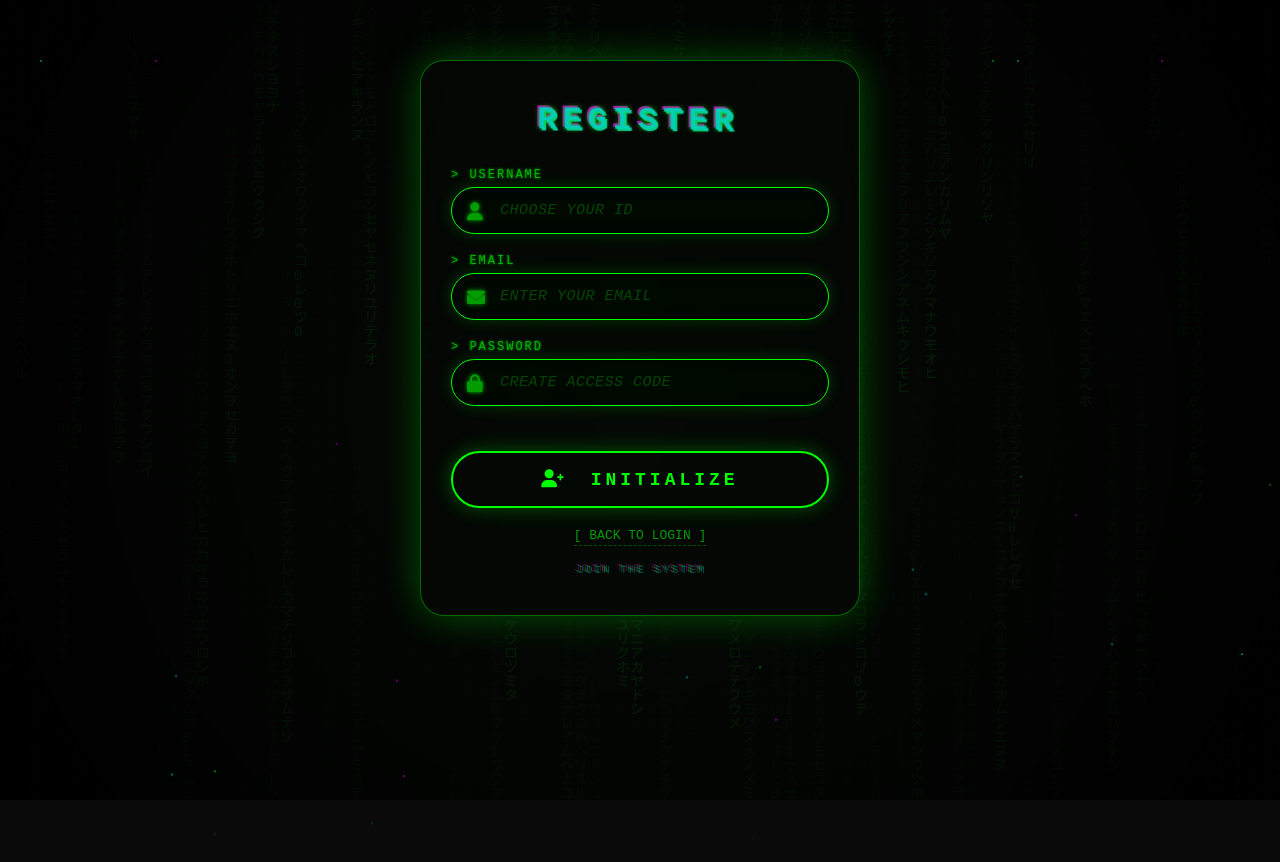
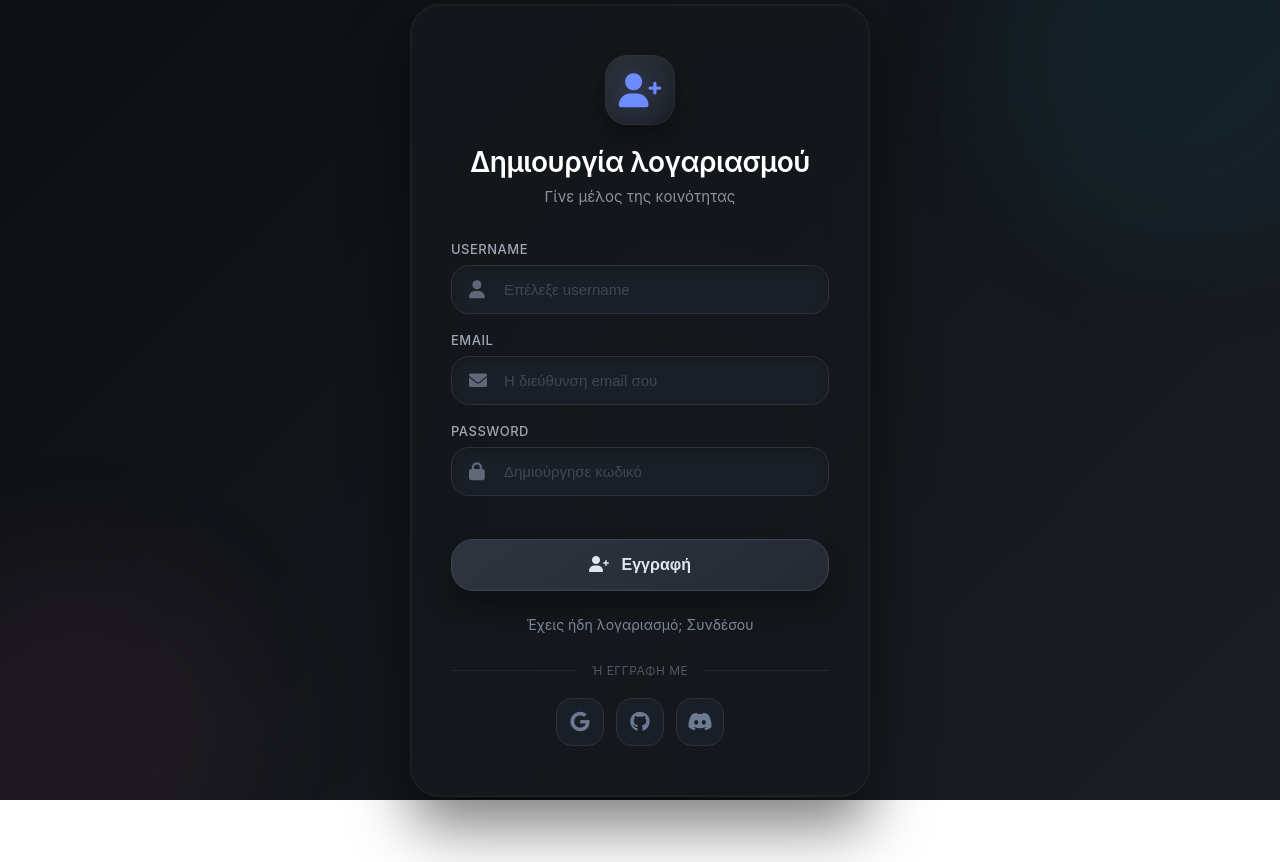
Before and after one commit to blacksheepgr/chat-app, a website: page public/register.html in a window 1280 px wide. After the commit the page ends 800 px from the top, so only its background shows below. Drawn offline with Linux system fonts and the light colour scheme.

Commit message:
Add NOVA minimal register page

```diff
--- a/public/register.html
+++ b/public/register.html
@@ -3,7 +3,7 @@
 <head>
     <meta charset="UTF-8">
     <meta name="viewport" content="width=device-width, initial-scale=1.0">
-    <title>Εγγραφή | NEBULA CHAT</title>
+    <title>Εγγραφή | Blacksheep</title>
     <link rel="stylesheet" href="https://cdnjs.cloudflare.com/ajax/libs/font-awesome/6.0.0/css/all.min.css">
     <style>
         * {
@@ -13,107 +13,131 @@
         }
 
         body {
-            font-family: 'Share Tech Mono', 'Courier New', monospace;
-            height: 100vh;
-            overflow: hidden;
-            background: #0a0a0a;
-            color: #0f0;
+            font-family: 'Inter', -apple-system, BlinkMacSystemFont, sans-serif;
+            min-height: 100vh;
+            background: linear-gradient(135deg, #0d0f12 0%, #1a1e24 100%);
+            display: flex;
+            align-items: center;
+            justify-content: center;
+            position: relative;
         }
 
-        #matrixCanvas {
-            position: fixed;
-            top: 0;
-            left: 0;
+        /* Κομψό abstract background */
+        .bg-shape {
+            position: absolute;
             width: 100%;
             height: 100%;
+            overflow: hidden;
             z-index: 0;
-            opacity: 0.2;
-            pointer-events: none;
         }
 
-        .overlay {
-            position: fixed;
-            top: 0;
-            left: 0;
-            width: 100%;
-            height: 100%;
-            background: radial-gradient(circle at 50% 50%, rgba(0,20,0,0.2) 0%, rgba(0,0,0,0.9) 90%);
-            z-index: 1;
-            pointer-events: none;
+        .shape {
+            position: absolute;
+            background: rgba(255, 255, 255, 0.02);
+            border-radius: 50%;
+            filter: blur(60px);
         }
 
-        .container {
+        .shape-1 {
+            width: 400px;
+            height: 400px;
+            top: -150px;
+            right: -100px;
+            background: rgba(0, 200, 255, 0.05);
+        }
+
+        .shape-2 {
+            width: 350px;
+            height: 350px;
+            bottom: -100px;
+            left: -100px;
+            background: rgba(255, 100, 200, 0.05);
+        }
+
+        .shape-3 {
+            width: 300px;
+            height: 300px;
+            top: 50%;
+            left: 50%;
+            transform: translate(-50%, -50%);
+            background: rgba(255, 255, 255, 0.02);
+            filter: blur(80px);
+        }
+
+        /* Κύρια κάρτα */
+        .card {
             position: relative;
             z-index: 10;
-            max-width: 440px;
-            margin: 60px auto;
-            padding: 40px 30px;
-            background: rgba(5, 8, 5, 0.65);
-            backdrop-filter: blur(12px);
-            border: 1px solid rgba(0, 255, 0, 0.25);
-            border-radius: 24px;
+            width: 460px;
+            padding: 50px 40px;
+            background: rgba(20, 24, 28, 0.8);
+            backdrop-filter: blur(20px);
+            border: 1px solid rgba(255, 255, 255, 0.05);
+            border-radius: 30px;
             box-shadow:
-                0 20px 40px rgba(0,0,0,0.8),
-                0 0 30px rgba(0, 255, 0, 0.2),
-                inset 0 0 20px rgba(0, 255, 0, 0.1);
-            animation: borderPulse 6s infinite alternate;
+                0 30px 60px rgba(0, 0, 0, 0.5),
+                0 0 0 1px rgba(255, 255, 255, 0.02) inset;
+            transition: transform 0.3s ease;
         }
 
-        @keyframes borderPulse {
-            0% { border-color: rgba(0, 255, 0, 0.15); box-shadow: 0 0 20px rgba(0, 255, 0, 0.1); }
-            100% { border-color: rgba(0, 255, 0, 0.4); box-shadow: 0 0 40px rgba(0, 255, 0, 0.3); }
+        .card:hover {
+            transform: translateY(-5px);
+            box-shadow: 0 40px 70px rgba(0, 0, 0, 0.6);
         }
 
-        .glitch-title {
-            font-size: 32px;
-            font-weight: 700;
+        /* Header */
+        .header {
             text-align: center;
-            margin-bottom: 30px;
-            color: #0f0;
-            text-transform: uppercase;
-            letter-spacing: 6px;
-            position: relative;
-            animation: glitchSkew 4s infinite linear;
-            text-shadow:
-                0 0 5px #0f0,
-                2px 2px 0 #0ff,
-                -2px -2px 0 #f0f;
+            margin-bottom: 35px;
         }
 
-        @keyframes glitchSkew {
-            0%, 100% { transform: skew(0deg, 0deg); }
-            10% { transform: skew(1deg, 0.5deg); filter: hue-rotate(10deg); }
-            20% { transform: skew(-0.5deg, 1deg); filter: hue-rotate(-5deg); }
-            30% { transform: skew(0.8deg, -0.3deg); }
-            40% { transform: skew(-0.3deg, -0.8deg); }
-            50% { transform: skew(0.2deg, 0.5deg); }
-            60% { transform: skew(-0.7deg, 0.2deg); }
+        .logo {
+            width: 70px;
+            height: 70px;
+            background: linear-gradient(145deg, #2a2f36, #1c2128);
+            border-radius: 22px;
+            display: flex;
+            align-items: center;
+            justify-content: center;
+            margin: 0 auto 20px;
+            box-shadow:
+                0 15px 25px rgba(0,0,0,0.3),
+                0 0 0 1px rgba(255,255,255,0.03) inset;
         }
 
-        .glitch-title span {
-            display: inline-block;
-            animation: glitchText 0.8s infinite;
+        .logo i {
+            font-size: 34px;
+            color: #6c8cff;
+            filter: drop-shadow(0 0 12px rgba(108, 140, 255, 0.3));
         }
 
-        @keyframes glitchText {
-            0%, 100% { opacity: 1; transform: translate(0,0); }
-            33% { opacity: 0.8; transform: translate(-2px, 1px); color: #0ff; }
-            66% { opacity: 0.9; transform: translate(2px, -1px); color: #f0f; }
+        .header h1 {
+            color: #ffffff;
+            font-weight: 600;
+            font-size: 28px;
+            letter-spacing: -0.5px;
+            margin-bottom: 8px;
         }
 
+        .header p {
+            color: #8a919e;
+            font-size: 15px;
+            font-weight: 400;
+        }
+
+        /* Φόρμα */
         .input-group {
-            margin-bottom: 20px;
+            margin-bottom: 18px;
         }
 
         .input-group label {
             display: block;
-            color: #0f0;
-            font-size: 12px;
-            letter-spacing: 2px;
-            margin-bottom: 5px;
+            color: #a0a8b7;
+            font-size: 13px;
+            font-weight: 500;
             text-transform: uppercase;
-            opacity: 0.7;
-            text-shadow: 0 0 3px #0f0;
+            letter-spacing: 0.5px;
+            margin-bottom: 8px;
         }
 
         .input-wrapper {
@@ -122,254 +146,237 @@
 
         .input-wrapper i {
             position: absolute;
-            left: 16px;
+            left: 18px;
             top: 50%;
             transform: translateY(-50%);
-            color: #0f0;
+            color: #5f6778;
             font-size: 18px;
-            opacity: 0.6;
-            text-shadow: 0 0 5px #0f0;
             transition: all 0.3s ease;
+            pointer-events: none;
         }
 
         .input-wrapper input {
             width: 100%;
-            padding: 14px 14px 14px 48px;
-            background: rgba(0, 10, 0, 0.7);
-            border: 1px solid #0f0;
-            border-radius: 40px;
+            padding: 15px 18px 15px 52px;
+            background: #1a1f27;
+            border: 1px solid #2c323d;
+            border-radius: 18px;
             font-size: 15px;
-            color: #0f0;
-            font-family: 'Share Tech Mono', monospace;
+            color: #ffffff;
+            transition: all 0.3s ease;
             outline: none;
-            transition: all 0.3s ease;
-            box-shadow:
-                inset 0 0 10px rgba(0,0,0,0.5),
-                0 0 15px rgba(0, 255, 0, 0.2);
-            letter-spacing: 1px;
+            box-shadow: inset 0 4px 8px rgba(0,0,0,0.2);
         }
 
         .input-wrapper input:focus {
-            border-color: #0f0;
+            border-color: #6c8cff;
+            background: #1e232c;
             box-shadow:
-                0 0 25px #0f0,
-                inset 0 0 15px rgba(0, 255, 0, 0.3);
-            background: rgba(0, 15, 0, 0.8);
-            transform: scale(1.02);
+                0 0 0 4px rgba(108, 140, 255, 0.1),
+                inset 0 4px 8px rgba(0,0,0,0.3);
         }
 
         .input-wrapper input:focus + i {
-            opacity: 1;
-            text-shadow: 0 0 10px #0f0;
+            color: #6c8cff;
         }
 
         .input-wrapper input::placeholder {
-            color: rgba(0, 255, 0, 0.25);
-            font-style: italic;
+            color: #3f4756;
+            font-weight: 400;
+        }
+
+        /* Κουμπί */
+        .btn {
+            width: 100%;
+            padding: 16px;
+            background: linear-gradient(145deg, #2f3540, #242932);
+            border: 1px solid #3a4150;
+            border-radius: 22px;
+            color: #e0e5f0;
+            font-size: 16px;
+            font-weight: 600;
+            cursor: pointer;
+            transition: all 0.3s ease;
+            margin-top: 25px;
+            box-shadow:
+                0 15px 25px rgba(0,0,0,0.3),
+                0 0 0 1px rgba(255,255,255,0.02) inset;
+        }
+
+        .btn:hover {
+            background: linear-gradient(145deg, #353c48, #2b313e);
+            border-color: #4e5768;
+            color: #ffffff;
+            transform: translateY(-2px);
+            box-shadow: 0 20px 30px rgba(0,0,0,0.4);
+        }
+
+        .btn:active {
+            transform: translateY(0);
+        }
+
+        /* Σύνδεσμοι */
+        .links {
+            text-align: center;
+            margin-top: 25px;
+            font-size: 14px;
+        }
+
+        .links a {
+            color: #7e8799;
+            text-decoration: none;
+            transition: color 0.3s ease;
+            border-bottom: 1px solid transparent;
+            padding-bottom: 2px;
+        }
+
+        .links a:hover {
+            color: #6c8cff;
+            border-bottom-color: #6c8cff;
+        }
+
+        /* Διαχωριστική γραμμή */
+        .divider {
+            display: flex;
+            align-items: center;
+            margin: 30px 0 20px;
+        }
+
+        .divider::before,
+        .divider::after {
+            content: '';
+            flex: 1;
+            height: 1px;
+            background: rgba(255, 255, 255, 0.06);
+        }
+
+        .divider span {
+            padding: 0 15px;
+            color: #4f5768;
+            font-size: 12px;
+            text-transform: uppercase;
             letter-spacing: 0.5px;
         }
 
-        .cyber-btn {
-            width: 100%;
-            padding: 16px;
-            background: transparent;
-            border: 2px solid #0f0;
-            border-radius: 40px;
-            color: #0f0;
-            font-size: 18px;
-            font-weight: 600;
-            text-transform: uppercase;
-            letter-spacing: 4px;
-            cursor: pointer;
-            position: relative;
-            overflow: hidden;
-            transition: 0.3s;
-            font-family: 'Share Tech Mono', monospace;
-            margin-top: 25px;
-            box-shadow: 0 0 20px rgba(0,255,0,0.3);
+        /* Social buttons */
+        .social {
+            display: flex;
+            gap: 12px;
+            justify-content: center;
         }
 
-        .cyber-btn:hover {
-            background: #0f0;
-            color: #000;
-            box-shadow: 0 0 40px #0f0;
-            text-shadow: 0 0 5px #000;
-            letter-spacing: 6px;
+        .social-btn {
+            width: 48px;
+            height: 48px;
+            background: #1a1f27;
+            border: 1px solid #2c323d;
+            border-radius: 16px;
+            display: flex;
+            align-items: center;
+            justify-content: center;
+            color: #6c7a92;
+            font-size: 20px;
+            transition: all 0.3s ease;
+            cursor: pointer;
         }
 
-        .cyber-btn::before {
-            content: '';
-            position: absolute;
-            top: 0;
-            left: -100%;
-            width: 100%;
-            height: 100%;
-            background: linear-gradient(90deg, transparent, rgba(0,255,0,0.4), transparent);
-            transition: 0.5s;
+        .social-btn:hover {
+            background: #232a34;
+            color: #6c8cff;
+            border-color: #3d4659;
+            transform: translateY(-3px);
         }
 
-        .cyber-btn:hover::before {
-            left: 100%;
-        }
-
-        .links {
-            text-align: center;
-            margin: 20px 0 15px;
-            font-size: 13px;
-        }
-
-        .links a {
-            color: rgba(0, 255, 0, 0.6);
-            text-decoration: none;
-            border-bottom: 1px dashed rgba(0,255,0,0.3);
-            padding-bottom: 2px;
-            transition: 0.3s;
-        }
-
-        .links a:hover {
-            color: #0f0;
-            border-bottom-color: #0f0;
-            text-shadow: 0 0 5px #0f0;
-        }
-
-        .glitch-text {
-            font-size: 11px;
-            text-align: center;
-            color: rgba(0,255,0,0.3);
-            letter-spacing: 2px;
-            margin-top: 20px;
-            text-transform: uppercase;
-            position: relative;
-        }
-
-        .glitch-text::before,
-        .glitch-text::after {
-            content: attr(data-text);
-            position: absolute;
-            top: 0;
-            left: 0;
-            width: 100%;
-            height: 100%;
-            opacity: 0.3;
-        }
-
-        .glitch-text::before {
-            color: #f0f;
-            z-index: -1;
-            transform: translate(-2px, -1px);
-        }
-
-        .glitch-text::after {
-            color: #0ff;
-            z-index: -2;
-            transform: translate(2px, 1px);
-        }
-
+        /* Error message */
         .error {
-            color: #f0f;
+            color: #ff6b8b;
             text-align: center;
             margin-top: 20px;
-            padding: 10px;
-            border: 1px solid #f0f;
-            border-radius: 20px;
-            background: rgba(255,0,255,0.05);
-            text-shadow: 0 0 5px #f0f;
+            padding: 12px;
+            background: rgba(255, 107, 139, 0.05);
+            border: 1px solid rgba(255, 107, 139, 0.2);
+            border-radius: 16px;
+            font-size: 14px;
+            font-weight: 500;
             display: none;
-            font-size: 14px;
         }
 
         .error.show {
             display: block;
-            animation: glitchError 0.3s;
+            animation: fadeIn 0.3s ease;
         }
 
-        @keyframes glitchError {
-            0% { transform: translate(2px, -1px); opacity: 0.5; }
-            20% { transform: translate(-2px, 1px); }
-            40% { transform: translate(1px, -2px); }
-            60% { transform: translate(-1px, 2px); }
-            80% { transform: translate(2px, 1px); }
-            100% { transform: translate(0,0); }
+        @keyframes fadeIn {
+            from { opacity: 0; transform: translateY(-10px); }
+            to { opacity: 1; transform: translateY(0); }
         }
 
-        .particle {
-            position: absolute;
-            width: 2px;
-            height: 2px;
-            background: #0f0;
-            box-shadow: 0 0 10px #0f0;
-            border-radius: 50%;
-            opacity: 0.5;
-            animation: floatParticle 10s linear infinite;
-            pointer-events: none;
-            z-index: 5;
-        }
-
-        @keyframes floatParticle {
-            0% { transform: translateY(100vh) scale(1); opacity: 0; }
-            10% { opacity: 0.6; }
-            90% { opacity: 0.6; }
-            100% { transform: translateY(-100px) scale(0.5); opacity: 0; }
-        }
-
+        /* Responsive */
         @media (max-width: 500px) {
-            .container {
-                margin: 40px 20px;
-                padding: 30px 20px;
-            }
-
-            .glitch-title {
-                font-size: 26px;
-                letter-spacing: 4px;
+            .card {
+                width: 90%;
+                padding: 40px 25px;
             }
         }
     </style>
 </head>
 <body>
-    <canvas id="matrixCanvas"></canvas>
-    <div class="overlay"></div>
-    <div id="particles"></div>
+    <div class="bg-shape">
+        <div class="shape shape-1"></div>
+        <div class="shape shape-2"></div>
+        <div class="shape shape-3"></div>
+    </div>
 
-    <div class="container">
-        <h1 class="glitch-title">
-            <span>R</span><span>E</span><span>G</span><span>I</span><span>S</span><span>T</span><span>E</span><span>R</span>
-        </h1>
+    <div class="card">
+        <div class="header">
+            <div class="logo">
+                <i class="fas fa-user-plus"></i>
+            </div>
+            <h1>Δημιουργία λογαριασμού</h1>
+            <p>Γίνε μέλος της κοινότητας</p>
+        </div>
 
         <form id="registerForm">
             <div class="input-group">
-                <label for="username">> USERNAME</label>
+                <label for="username">Username</label>
                 <div class="input-wrapper">
                     <i class="fas fa-user"></i>
-                    <input type="text" id="username" placeholder="CHOOSE YOUR ID" required>
+                    <input type="text" id="username" placeholder="Επέλεξε username" required>
                 </div>
             </div>
 
             <div class="input-group">
-                <label for="email">> EMAIL</label>
+                <label for="email">Email</label>
                 <div class="input-wrapper">
                     <i class="fas fa-envelope"></i>
-                    <input type="email" id="email" placeholder="ENTER YOUR EMAIL" required>
+                    <input type="email" id="email" placeholder="Η διεύθυνση email σου" required>
                 </div>
             </div>
 
             <div class="input-group">
-                <label for="password">> PASSWORD</label>
+                <label for="password">Password</label>
                 <div class="input-wrapper">
                     <i class="fas fa-lock"></i>
-                    <input type="password" id="password" placeholder="CREATE ACCESS CODE" required>
+                    <input type="password" id="password" placeholder="Δημιούργησε κωδικό" required>
                 </div>
             </div>
 
-            <button type="submit" class="cyber-btn">
-                <i class="fas fa-user-plus" style="margin-right: 8px;"></i> INITIALIZE
+            <button type="submit" class="btn">
+                <i class="fas fa-user-plus" style="margin-right: 8px;"></i> Εγγραφή
             </button>
 
             <div class="links">
-                <a href="login.html">[ BACK TO LOGIN ]</a>
+                <a href="login.html">Έχεις ήδη λογαριασμό; Συνδέσου</a>
             </div>
 
-            <div class="glitch-text" data-text="JOIN THE SYSTEM">
-                JOIN THE SYSTEM
+            <div class="divider">
+                <span>ή εγγραφή με</span>
+            </div>
+
+            <div class="social">
+                <div class="social-btn"><i class="fab fa-google"></i></div>
+                <div class="social-btn"><i class="fab fa-github"></i></div>
+                <div class="social-btn"><i class="fab fa-discord"></i></div>
             </div>
         </form>
 
@@ -377,58 +384,6 @@
     </div>
 
     <script>
-        const canvas = document.getElementById('matrixCanvas');
-        const ctx = canvas.getContext('2d');
-        canvas.width = window.innerWidth;
-        canvas.height = window.innerHeight;
-
-        const matrix = "01アイウエオカキクケコサシスセソタチツテトナニヌネノハヒフヘホマミムメモヤユヨラリルレロワヲン";
-        const matrixArray = matrix.split("");
-        const fontSize = 14;
-        const columns = canvas.width / fontSize;
-
-        const drops = [];
-        for (let x = 0; x < columns; x++) {
-            drops[x] = Math.floor(Math.random() * canvas.height);
-        }
-
-        function drawMatrix() {
-            ctx.fillStyle = 'rgba(0, 0, 0, 0.05)';
-            ctx.fillRect(0, 0, canvas.width, canvas.height);
-            ctx.fillStyle = '#0f0';
-            ctx.font = fontSize + 'px monospace';
-
-            for (let i = 0; i < drops.length; i++) {
-                const text = matrixArray[Math.floor(Math.random() * matrixArray.length)];
-                ctx.fillText(text, i * fontSize, drops[i] * fontSize);
-                if (drops[i] * fontSize > canvas.height && Math.random() > 0.975) {
-                    drops[i] = 0;
-                }
-                drops[i]++;
-            }
-        }
-
-        setInterval(drawMatrix, 30);
-
-        function createParticles() {
-            const particlesDiv = document.getElementById('particles');
-            for (let i = 0; i < 30; i++) {
-                const particle = document.createElement('div');
-                particle.className = 'particle';
-                particle.style.left = Math.random() * 100 + '%';
-                particle.style.animationDelay = Math.random() * 10 + 's';
-                particle.style.background = i % 3 === 0 ? '#0f0' : (i % 3 === 1 ? '#f0f' : '#0ff');
-                particle.style.boxShadow = particle.style.background + ' 0 0 10px';
-                particlesDiv.appendChild(particle);
-            }
-        }
-        createParticles();
-
-        window.addEventListener('resize', () => {
-            canvas.width = window.innerWidth;
-            canvas.height = window.innerHeight;
-        });
-
         document.getElementById('registerForm').addEventListener('submit', async (e) => {
             e.preventDefault();
 
@@ -436,11 +391,11 @@
             const email = document.getElementById('email').value;
             const password = document.getElementById('password').value;
             const errorDiv = document.getElementById('error');
-            const btn = document.querySelector('.cyber-btn');
+            const btn = document.querySelector('.btn');
 
             btn.style.opacity = '0.7';
             btn.style.pointerEvents = 'none';
-            btn.innerHTML = '<i class="fas fa-spinner fa-spin"></i> INITIALIZING...';
+            btn.innerHTML = '<i class="fas fa-spinner fa-spin"></i> Εγγραφή...';
 
             try {
                 const response = await fetch('/api/register', {
@@ -452,28 +407,23 @@
                 const data = await response.json();
 
                 if (data.success) {
-                    btn.style.background = '#0f0';
-                    btn.style.color = '#000';
-                    btn.innerHTML = '<i class="fas fa-check"></i> ACCOUNT CREATED';
-
+                    btn.innerHTML = '<i class="fas fa-check"></i> Επιτυχία!';
                     setTimeout(() => {
                         window.location.href = '/login.html';
                     }, 500);
                 } else {
-                    errorDiv.textContent = '> ERROR: ' + (data.error || 'Registration failed');
+                    errorDiv.textContent = data.error || 'Σφάλμα εγγραφής';
                     errorDiv.classList.add('show');
-
                     btn.style.opacity = '1';
                     btn.style.pointerEvents = 'auto';
-                    btn.innerHTML = '<i class="fas fa-user-plus"></i> INITIALIZE';
+                    btn.innerHTML = '<i class="fas fa-user-plus"></i> Εγγραφή';
                 }
             } catch (err) {
-                errorDiv.textContent = '> SYSTEM ERROR: Connection failed';
+                errorDiv.textContent = 'Σφάλμα δικτύου';
                 errorDiv.classList.add('show');
-
                 btn.style.opacity = '1';
                 btn.style.pointerEvents = 'auto';
-                btn.innerHTML = '<i class="fas fa-user-plus"></i> INITIALIZE';
+                btn.innerHTML = '<i class="fas fa-user-plus"></i> Εγγραφή';
             }
         });
     </script>
```
